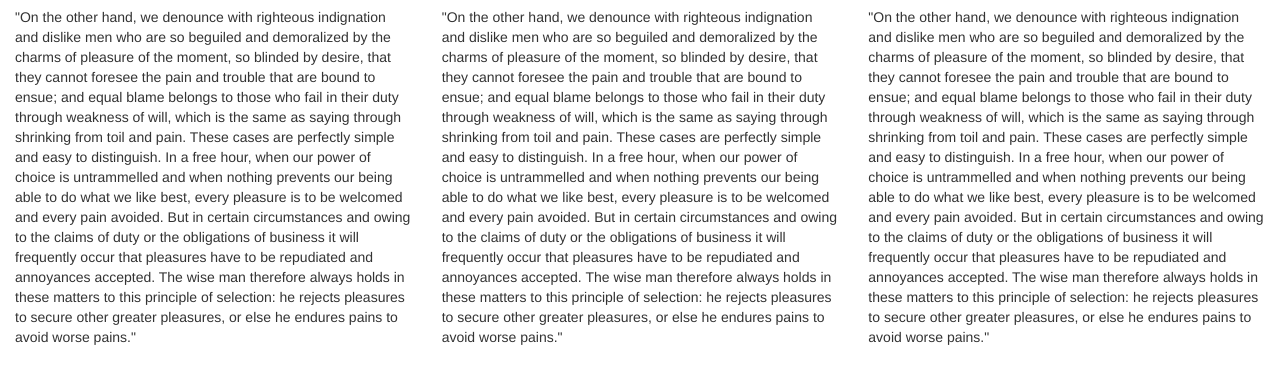
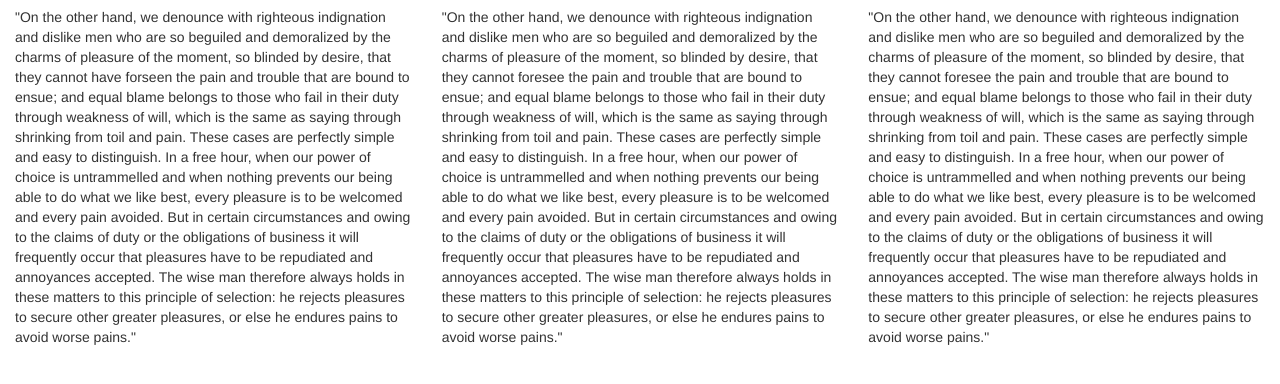
Before and after one commit to williamlyons/labMar21, a plain HTML site: page index.html in a window 1280 px wide. Shown: the part 126-510 px from the top of the page. Drawn offline with nearby package versions, Linux system fonts and the light colour scheme.

Commit message:
Update index.html

```diff
--- a/index.html
+++ b/index.html
@@ -28,7 +28,7 @@
   			<div class = "row">
   				<div class = "col-md-4">
   					<h2> Col. Heading </h2>
-  					<p> "On the other hand, we denounce with righteous indignation and dislike men who are so beguiled and demoralized by the charms of pleasure of the moment, so blinded by desire, that they cannot foresee the pain and trouble that are bound to ensue; and equal blame belongs to those who fail in their duty through weakness of will, which is the same as saying through shrinking from toil and pain. These cases are perfectly simple and easy to distinguish. In a free hour, when our power of choice is untrammelled and when nothing prevents our being able to do what we like best, every pleasure is to be welcomed and every pain avoided. But in certain circumstances and owing to the claims of duty or the obligations of business it will frequently occur that pleasures have to be repudiated and annoyances accepted. The wise man therefore always holds in these matters to this principle of selection: he rejects pleasures to secure other greater pleasures, or else he endures pains to avoid worse pains."
+  					<p> "On the other hand, we denounce with righteous indignation and dislike men who are so beguiled and demoralized by the charms of pleasure of the moment, so blinded by desire, that they cannot have forseen the pain and trouble that are bound to ensue; and equal blame belongs to those who fail in their duty through weakness of will, which is the same as saying through shrinking from toil and pain. These cases are perfectly simple and easy to distinguish. In a free hour, when our power of choice is untrammelled and when nothing prevents our being able to do what we like best, every pleasure is to be welcomed and every pain avoided. But in certain circumstances and owing to the claims of duty or the obligations of business it will frequently occur that pleasures have to be repudiated and annoyances accepted. The wise man therefore always holds in these matters to this principle of selection: he rejects pleasures to secure other greater pleasures, or else he endures pains to avoid worse pains."
 
   					</p>
   				</div>
```
